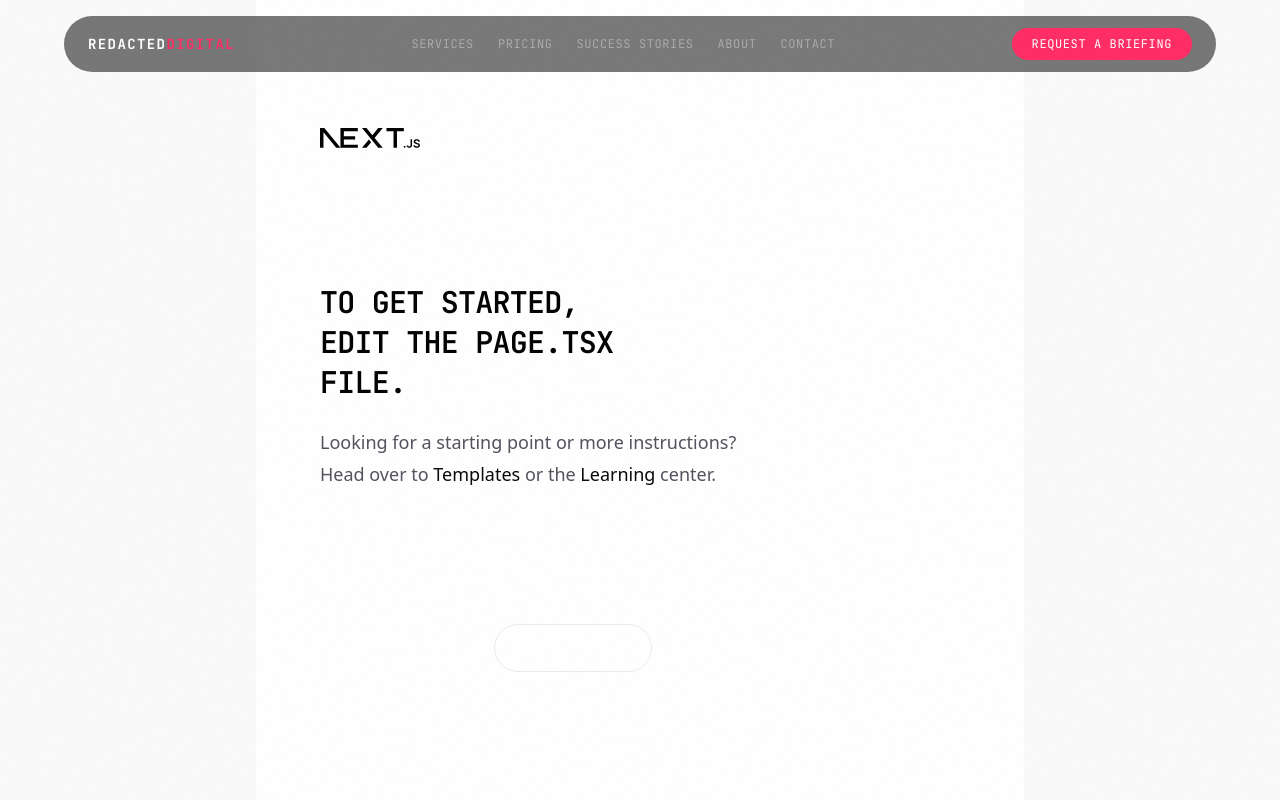
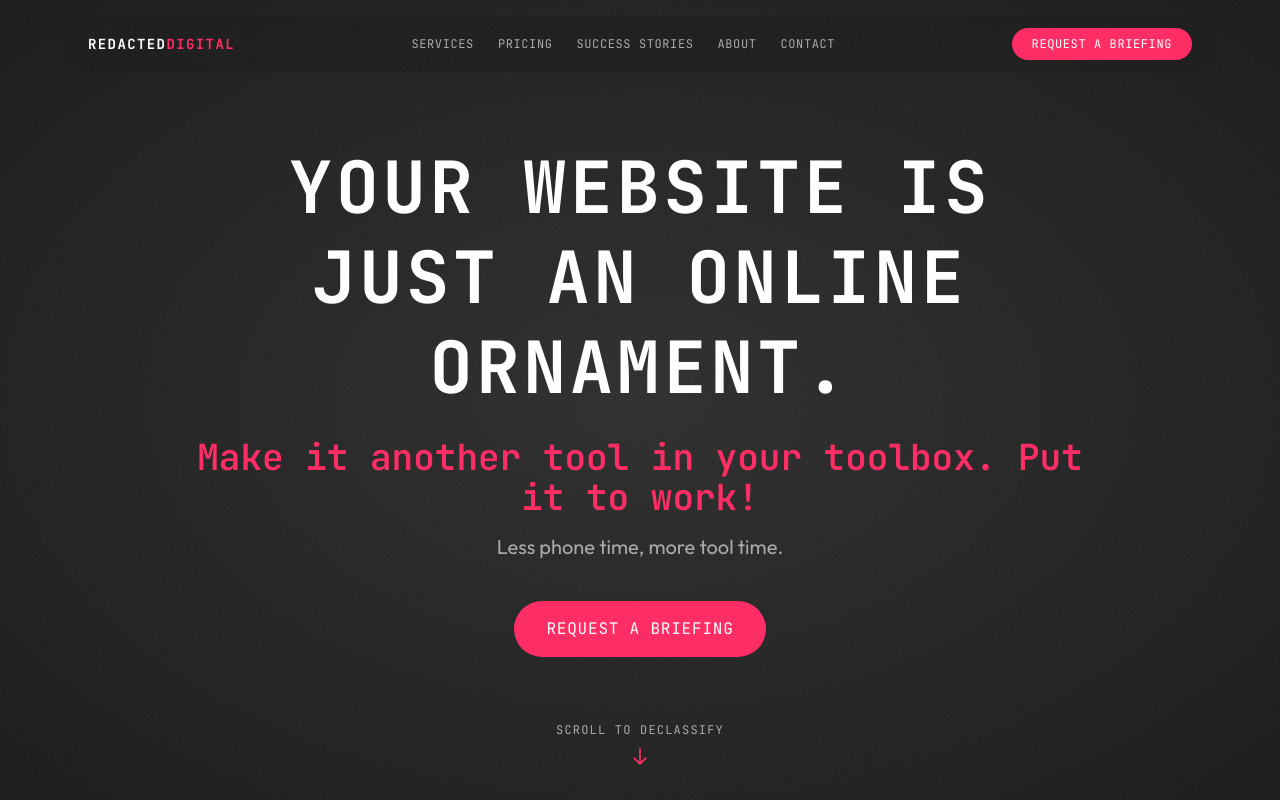
Before and after one commit to dknz7/redacted-digital, a Next.js app: page / in a window 1280 px wide. Built offline with nearby package versions, Linux system fonts and the light colour scheme.

Commit message:
feat: hero section with text scramble effect and CTA

```diff
--- a/src/app/page.tsx
+++ b/src/app/page.tsx
@@ -1,65 +1,9 @@
-import Image from "next/image";
+import HeroSection from "@/components/landing/HeroSection";
 
 export default function Home() {
   return (
-    <div className="flex min-h-screen items-center justify-center bg-zinc-50 font-sans dark:bg-black">
-      <main className="flex min-h-screen w-full max-w-3xl flex-col items-center justify-between py-32 px-16 bg-white dark:bg-black sm:items-start">
-        <Image
-          className="dark:invert"
-          src="/next.svg"
-          alt="Next.js logo"
-          width={100}
-          height={20}
-          priority
-        />
-        <div className="flex flex-col items-center gap-6 text-center sm:items-start sm:text-left">
-          <h1 className="max-w-xs text-3xl font-semibold leading-10 tracking-tight text-black dark:text-zinc-50">
-            To get started, edit the page.tsx file.
-          </h1>
-          <p className="max-w-md text-lg leading-8 text-zinc-600 dark:text-zinc-400">
-            Looking for a starting point or more instructions? Head over to{" "}
-            <a
-              href="https://vercel.com/templates?framework=next.js&utm_source=create-next-app&utm_medium=appdir-template-tw&utm_campaign=create-next-app"
-              className="font-medium text-zinc-950 dark:text-zinc-50"
-            >
-              Templates
-            </a>{" "}
-            or the{" "}
-            <a
-              href="https://nextjs.org/learn?utm_source=create-next-app&utm_medium=appdir-template-tw&utm_campaign=create-next-app"
-              className="font-medium text-zinc-950 dark:text-zinc-50"
-            >
-              Learning
-            </a>{" "}
-            center.
-          </p>
-        </div>
-        <div className="flex flex-col gap-4 text-base font-medium sm:flex-row">
-          <a
-            className="flex h-12 w-full items-center justify-center gap-2 rounded-full bg-foreground px-5 text-background transition-colors hover:bg-[#383838] dark:hover:bg-[#ccc] md:w-[158px]"
-            href="https://vercel.com/new?utm_source=create-next-app&utm_medium=appdir-template-tw&utm_campaign=create-next-app"
-            target="_blank"
-            rel="noopener noreferrer"
-          >
-            <Image
-              className="dark:invert"
-              src="/vercel.svg"
-              alt="Vercel logomark"
-              width={16}
-              height={16}
-            />
-            Deploy Now
-          </a>
-          <a
-            className="flex h-12 w-full items-center justify-center rounded-full border border-solid border-black/[.08] px-5 transition-colors hover:border-transparent hover:bg-black/[.04] dark:border-white/[.145] dark:hover:bg-[#1a1a1a] md:w-[158px]"
-            href="https://nextjs.org/docs?utm_source=create-next-app&utm_medium=appdir-template-tw&utm_campaign=create-next-app"
-            target="_blank"
-            rel="noopener noreferrer"
-          >
-            Documentation
-          </a>
-        </div>
-      </main>
-    </div>
+    <main>
+      <HeroSection />
+    </main>
   );
 }
--- /dev/null
+++ b/src/components/landing/HeroSection.tsx
@@ -0,0 +1,73 @@
+"use client";
+
+import TextScramble from "@/components/ui/TextScramble";
+import Link from "next/link";
+
+export default function HeroSection() {
+  return (
+    <section className="relative min-h-screen flex flex-col items-center justify-center px-6 text-center">
+      {/* Background placeholder — scroll-driven frame animation replaces this later */}
+      <div className="absolute inset-0 bg-[#303030] z-0" />
+
+      {/* Subtle vignette */}
+      <div className="absolute inset-0 bg-radial-[ellipse_at_center] from-transparent to-black/40 z-0" />
+
+      <div className="relative z-10 max-w-4xl mx-auto">
+        {/* Headline */}
+        <h1 className="text-4xl md:text-6xl lg:text-7xl font-display font-bold leading-tight mb-6 text-white">
+          <TextScramble
+            text="Your website is just an online ornament."
+            duration={1800}
+            delay={500}
+          />
+        </h1>
+
+        {/* Reveal line */}
+        <p className="text-2xl md:text-3xl lg:text-4xl font-display font-semibold text-[#ff2c64] mb-4">
+          <TextScramble
+            text="Make it another tool in your toolbox. Put it to work!"
+            duration={1500}
+            delay={2500}
+          />
+        </p>
+
+        {/* Tagline */}
+        <p className="text-lg md:text-xl font-body text-[#aaaaaa] mb-10">
+          <TextScramble
+            text="Less phone time, more tool time."
+            duration={1200}
+            delay={4200}
+          />
+        </p>
+
+        {/* CTA */}
+        <Link
+          href="/contact"
+          className="inline-block bg-[#ff2c64] text-white font-display text-sm md:text-base tracking-wider px-8 py-4 rounded-full hover:bg-[#ff2c64]/90 transition-colors duration-200"
+        >
+          REQUEST A BRIEFING
+        </Link>
+      </div>
+
+      {/* Scroll prompt */}
+      <div className="absolute bottom-8 left-1/2 -translate-x-1/2 flex flex-col items-center gap-2 animate-bounce">
+        <span className="font-display text-xs tracking-widest text-[#aaaaaa]">
+          SCROLL TO DECLASSIFY
+        </span>
+        <svg
+          className="w-5 h-5 text-[#ff2c64]"
+          fill="none"
+          stroke="currentColor"
+          viewBox="0 0 24 24"
+        >
+          <path
+            strokeLinecap="round"
+            strokeLinejoin="round"
+            strokeWidth={2}
+            d="M19 14l-7 7m0 0l-7-7m7 7V3"
+          />
+        </svg>
+      </div>
+    </section>
+  );
+}
--- /dev/null
+++ b/src/components/ui/TextScramble.tsx
@@ -0,0 +1,67 @@
+"use client";
+
+import { useEffect, useRef, useState } from "react";
+
+interface TextScrambleProps {
+  text: string;
+  className?: string;
+  delay?: number;
+  duration?: number;
+}
+
+const chars = "!@#$%^&*()_+-=[]{}|;:,.<>?ABCDEFGHIJKLMNOPQRSTUVWXYZ0123456789";
+
+export default function TextScramble({
+  text,
+  className = "",
+  delay = 0,
+  duration = 1500,
+}: TextScrambleProps) {
+  const [displayed, setDisplayed] = useState("");
+  const [started, setStarted] = useState(false);
+  const ref = useRef<HTMLSpanElement>(null);
+
+  useEffect(() => {
+    const timer = setTimeout(() => setStarted(true), delay);
+    return () => clearTimeout(timer);
+  }, [delay]);
+
+  useEffect(() => {
+    if (!started) return;
+
+    const steps = 20;
+    const interval = duration / steps;
+    let step = 0;
+
+    const scrambleInterval = setInterval(() => {
+      step++;
+      const progress = step / steps;
+      const resolved = Math.floor(progress * text.length);
+
+      let result = "";
+      for (let i = 0; i < text.length; i++) {
+        if (i < resolved) {
+          result += text[i];
+        } else if (text[i] === " ") {
+          result += " ";
+        } else {
+          result += chars[Math.floor(Math.random() * chars.length)];
+        }
+      }
+      setDisplayed(result);
+
+      if (step >= steps) {
+        clearInterval(scrambleInterval);
+        setDisplayed(text);
+      }
+    }, interval);
+
+    return () => clearInterval(scrambleInterval);
+  }, [started, text, duration]);
+
+  return (
+    <span ref={ref} className={className}>
+      {started ? displayed : "\u00A0".repeat(text.length)}
+    </span>
+  );
+}
```
